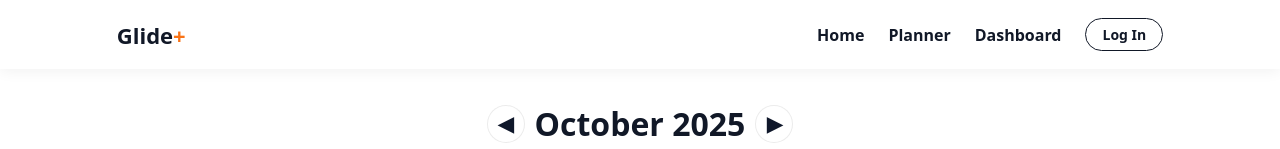
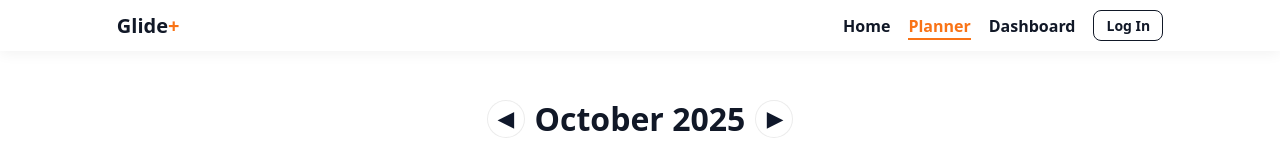
Before and after one commit to hannaberhanne/glide-capstone, a React (Vite) app in the folder frontend/: page /planner in a window 1280 px wide. Shown: the top 149 px of the page. Built offline with nearby package versions, Linux system fonts and the light colour scheme; no server answers.

Commit message:
styling fix for header + dashboard

```diff
--- a/frontend/src/components/Layout.css
+++ b/frontend/src/components/Layout.css
@@ -9,66 +9,87 @@
   z-index: 50;
 }
 
+/* INNER WRAPPER */
 .header-inner {
   max-width: 1200px;
   margin: 0 auto;
-  padding: 18px 6vw;
+  padding: 10px 6vw;
   display: flex;
   align-items: center;
   justify-content: space-between;
 }
 
+/* LOGO */
 .logo {
-  font-weight: 900;
-  font-size: 22px;
+  font-weight: 800;
+  font-size: 20px;
   color: #111827;
 }
-
 .plus {
   color: #f97316;
 }
 
+/* NAV LINKS */
 .nav-links {
   display: flex;
   align-items: center;
-  gap: 24px;
+  gap: 18px;
 }
 
 .nav-links a {
   text-decoration: none;
   color: #111827;
   font-weight: 600;
+  position: relative;
   transition: color 0.2s ease;
 }
 
-.nav-links a:hover {
-  color: #f97316;
+/* Hover underline animation */
+.nav-links a::after {
+  content: "";
+  position: absolute;
+  left: 0;
+  bottom: -3px;
+  width: 0%;
+  height: 2px;
+  background-color: #f97316;
+  transition: width 0.2s ease;
 }
 
-/* === LOGIN BUTTON === */
-/* header-specific button (replaces .login-btn to avoid global overlap) */
+.nav-links a:hover::after {
+  width: 100%;
+}
+
+/* ⭐ ACTIVE LINK STATE */
+.nav-links a.active {
+  color: #f97316;
+  font-weight: 700;
+}
+.nav-links a.active::after {
+  width: 100%;
+}
+
+/* LOGOUT BUTTON */
 .header-btn {
   border: 1.5px solid #111827;
-  border-radius: 999px;
-  padding: 6px 16px;
-  font-weight: 700;
+  border-radius: 8px;
+  padding: 5px 12px;
+  font-weight: 600;
   background: transparent;
   color: #111827;
   cursor: pointer;
   font-size: 14px;
   font-family: inherit;
-  transition: all 0.3s ease;
-  text-decoration: none;
+  transition: all 0.25s ease;
 }
 
 .header-btn:hover {
-  background: #f97316;
+  background: #111827;
   color: #fff;
-  border-color: #f97316;
+  border-color: #111827;
 }
 
-
-/* === Push content down so it's not under navbar === */
+/* Push content below navbar */
 main {
-  margin-top: 80px;
+  margin-top: 75px;
 }
--- a/frontend/src/components/Layout.jsx
+++ b/frontend/src/components/Layout.jsx
@@ -1,4 +1,4 @@
-import { Outlet, Link, useNavigate } from "react-router-dom";
+import { Outlet, Link, useNavigate, useLocation } from "react-router-dom";
 import { useEffect, useState } from "react";
 import { signOut } from "firebase/auth";
 import { auth } from "../config/firebase.js";
@@ -6,6 +6,7 @@ import "./Layout.css";
 
 export default function Layout() {
   const nav = useNavigate();
+  const location = useLocation();   // get current route
   const [user, setUser] = useState(null);
 
   useEffect(() => {
@@ -27,13 +28,36 @@ export default function Layout() {
     <>
       <header className="main-header">
         <div className="header-inner">
+
+          {/* LOGO */}
           <Link to="/home" className="logo">
             Glide<span className="plus">+</span>
           </Link>
+
+          {/* NAV LINKS */}
           <nav className="nav-links">
-            <Link to="/home">Home</Link>
-            <Link to="/planner">Planner</Link>
-            <Link to="/dashboard">Dashboard</Link>
+            <Link
+              to="/home"
+              className={location.pathname === "/home" || location.pathname === "/" ? "active" : ""}
+            >
+              Home
+            </Link>
+
+            <Link
+              to="/planner"
+              className={location.pathname === "/planner" ? "active" : ""}
+            >
+              Planner
+            </Link>
+
+            <Link
+              to="/dashboard"
+              className={location.pathname === "/dashboard" ? "active" : ""}
+            >
+              Dashboard
+            </Link>
+
+            {/* LOGIN/LOGOUT BUTTON */}
             {user ? (
               <button onClick={handleLogout} className="header-btn">
                 Logout
--- a/frontend/src/pages/DashboardPage.css
+++ b/frontend/src/pages/DashboardPage.css
@@ -197,6 +197,10 @@ body {
   text-align: center;
 }
 
+.quick-btn:hover {
+  background: #e2e8f0;     /* slate-200 */
+}
+
 .xp-card {
   margin-top: 6px;
   display: grid;
```
